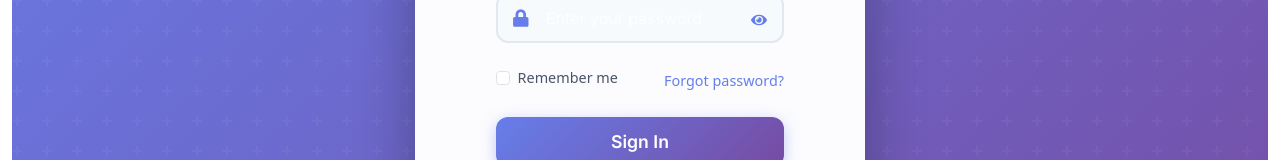
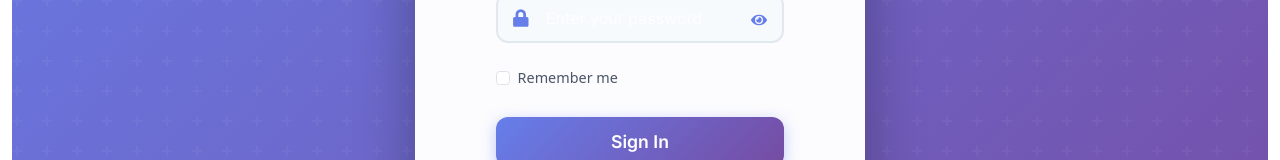
Before and after one commit to Fahad87667/Pet-Mart, a React (Vite) app in the folder frontend/: page /signin in a window 1280 px wide. Shown: the part 548-708 px from the top of the page. Built offline with nearby package versions, Linux system fonts and the light colour scheme; no server answers.

Commit message:
Updated SignIn page

```diff
--- a/frontend/src/pages/SignIn.jsx
+++ b/frontend/src/pages/SignIn.jsx
@@ -327,7 +327,7 @@ function SignIn({ updateAuthState }) {
                   onChange={(e) => setRememberMe(e.target.checked)}
                   style={{ fontSize: "0.9rem", color: "#4a5568" }}
                 />
-                <Link
+                {/* <Link
                   to="/forgot-password"
                   style={{
                     color: "#667eea",
@@ -340,7 +340,7 @@ function SignIn({ updateAuthState }) {
                   onMouseLeave={(e) => (e.target.style.color = "#667eea")}
                 >
                   Forgot password?
-                </Link>
+                </Link> */}
               </div>
 
               <Button
```
Also changed, not shown: package.json (+4 -5 lines), 1 other file (tests, documents, lock files or other folders).
